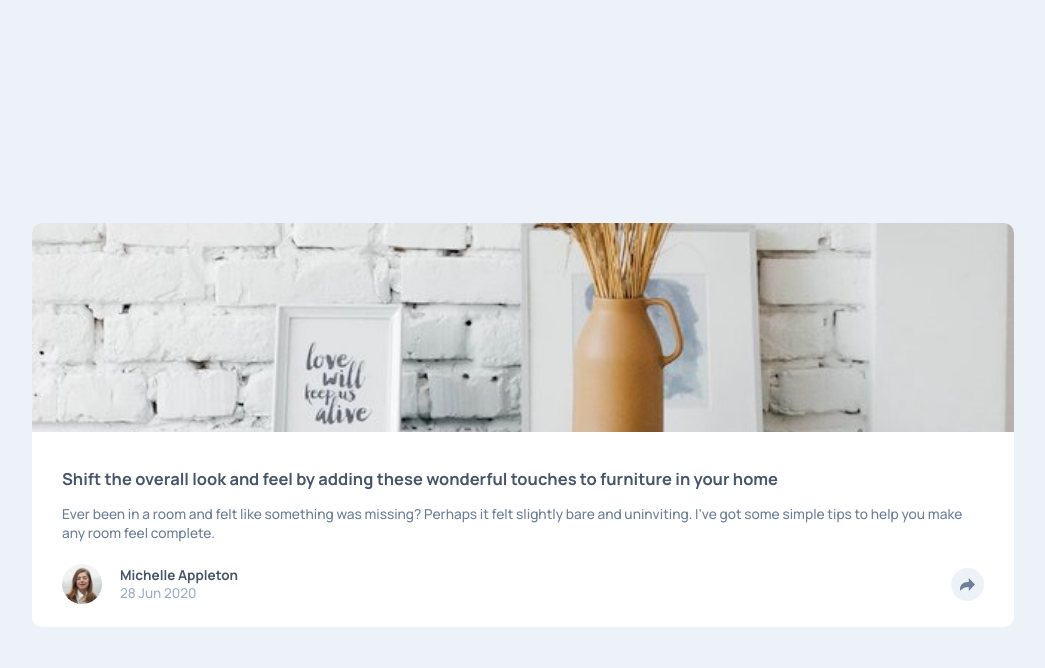
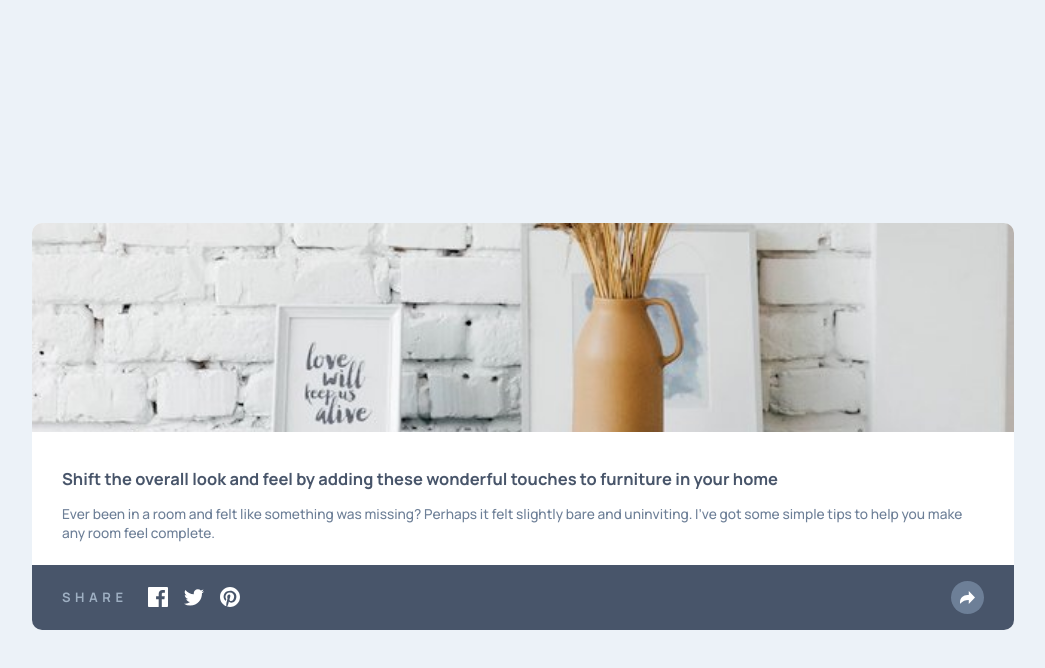
Before and after one commit to pkthunder87/article-preview, a React (Vite) app: page / in a window 1280 px wide. Both pictures are taken after a click on the button 1084 px from the left and 584 px from the top of the page. Shown: the top 668 px of the page, without its empty margins (117-1162 px from the left). Built offline with nearby package versions, Linux system fonts and the light colour scheme.

Commit message:
Refactor: Add ShareButton.jsx and functionality on click

```diff
--- a/src/App.jsx
+++ b/src/App.jsx
@@ -8,15 +8,31 @@ import ArticleShare from "./components/ArticleShare";
 
 function App() {
   const [showShare, setShowShare] = useState(false);
-  const [isMobile, setIsMobile] = useState(false);
+  const [isMobile, setIsMobile] = useState(true);
 
+  if (isMobile)
     return (
       <AppLayout>
         <div className="article">
           <ArticleImage />
           <ArticleInfo />
-        <ArticleProfile />
-        {/* <ArticleShare /> */}
+          {showShare ? (
+            <ArticleShare setShowShare={setShowShare} />
+          ) : (
+            <ArticleProfile setShowShare={setShowShare} />
+          )}
+        </div>
+      </AppLayout>
+    );
+
+  if (!isMobile)
+    return (
+      <AppLayout>
+        <div className="article">
+          <ArticleImage />
+          <ArticleInfo />
+          <ArticleProfile setShowShare={setShowShare} />
+          {showShare && <ArticleShare setShowShare={setShowShare} />}
         </div>
       </AppLayout>
     );
--- a/src/components/ArticleProfile.jsx
+++ b/src/components/ArticleProfile.jsx
@@ -1,4 +1,6 @@
-function ArticleProfile() {
+import ShareButton from "./ShareButton";
+
+function ArticleProfile({ setShowShare }) {
   return (
     <div className="article-profile">
       <div className="article-profile--left">
@@ -12,19 +14,11 @@ function ArticleProfile() {
           <p className="article-profile__date">28 Jun 2020</p>
         </div>
       </div>
-      <button className="article-profile__share">
-        <svg
-          className="share-image"
-          xmlns="http://www.w3.org/2000/svg"
-          width="15"
-          height="13"
-        >
-          <path
-            fill="#6E8098"
-            d="M15 6.495L8.766.014V3.88H7.441C3.33 3.88 0 7.039 0 10.936v2.049l.589-.612C2.59 10.294 5.422 9.11 8.39 9.11h.375v3.867L15 6.495z"
-          />
-        </svg>
-      </button>
+      <ShareButton
+        setShowShare={setShowShare}
+        bgColor={"hsl(210deg, 46%, 95%)"}
+        fill="#6E8098"
+      />
     </div>
   );
 }
--- a/src/components/ArticleShare.jsx
+++ b/src/components/ArticleShare.jsx
@@ -1,15 +1,24 @@
-function ArticleShare() {
+import ShareButton from "./ShareButton";
+
+function ArticleShare({ setShowShare }) {
   return (
     <div className="article-share">
       <div className="article-share--left">
         <h2 className="article-share__title">SHARE</h2>
         <ul className="list">
           <li className="list__item">
+            <a
+              className="site-links"
+              target="_blank"
+              rel="noreferrer"
+              href="https://www.facebook.com/"
+            >
               <img
                 className="facebook"
                 src="./assets/images/icon-facebook.svg"
                 alt="facebook logo"
               />
+            </a>
           </li>
           <li className="list__item">
             <img
@@ -27,19 +36,12 @@ function ArticleShare() {
           </li>
         </ul>
       </div>
-      <button className="article-share__share">
-        <svg
-          className="share-image"
-          xmlns="http://www.w3.org/2000/svg"
-          width="15"
-          height="13"
-        >
-          <path
-            fill="#6E8098"
-            d="M15 6.495L8.766.014V3.88H7.441C3.33 3.88 0 7.039 0 10.936v2.049l.589-.612C2.59 10.294 5.422 9.11 8.39 9.11h.375v3.867L15 6.495z"
+
+      <ShareButton
+        setShowShare={setShowShare}
+        bgColor={"hsl(214deg, 17%, 51%)"}
+        fill="white"
       />
-        </svg>
-      </button>
     </div>
   );
 }
--- /dev/null
+++ b/src/components/ShareButton.jsx
@@ -0,0 +1,27 @@
+function ShareButton({ setShowShare, bgColor, fill }) {
+  function handleShowShare() {
+    setShowShare((show) => !show);
+  }
+
+  return (
+    <button
+      className="article-profile__share"
+      style={{ backgroundColor: bgColor }}
+      onClick={handleShowShare}
+    >
+      <svg
+        className="share-image"
+        xmlns="http://www.w3.org/2000/svg"
+        width="15"
+        height="13"
+      >
+        <path
+          fill={fill}
+          d="M15 6.495L8.766.014V3.88H7.441C3.33 3.88 0 7.039 0 10.936v2.049l.589-.612C2.59 10.294 5.422 9.11 8.39 9.11h.375v3.867L15 6.495z"
+        />
+      </svg>
+    </button>
+  );
+}
+
+export default ShareButton;
--- a/src/sass/_components.scss
+++ b/src/sass/_components.scss
@@ -63,7 +63,8 @@
     justify-content: space-between;
     padding-inline: 3rem;
     height: 45px;
-    margin-block-end: 2rem;
+    margin-block-start: 0.8rem;
+    margin-block-end: 1.5rem;
 
     &--left {
       display: flex;
@@ -102,6 +103,7 @@
     align-items: center;
     justify-content: space-between;
     padding-inline: 3rem;
+    margin-block-start: 0.3rem;
     height: 65px;
     border-radius: 0 0 10px 10px;
 
@@ -123,6 +125,10 @@
         display: flex;
         gap: 1.6rem;
         padding-inline: 0;
+
+        &__item {
+          cursor: pointer;
+        }
       }
 
       .twitter {
@@ -134,10 +140,6 @@
       @extend .article-profile__share;
 
       background-color: hsl(var(--color-dark-blue));
-
-      svg path {
-        fill: white;
-      }
     }
   }
 }
```
Lines whose indentation alone changed are shown as unchanged.
